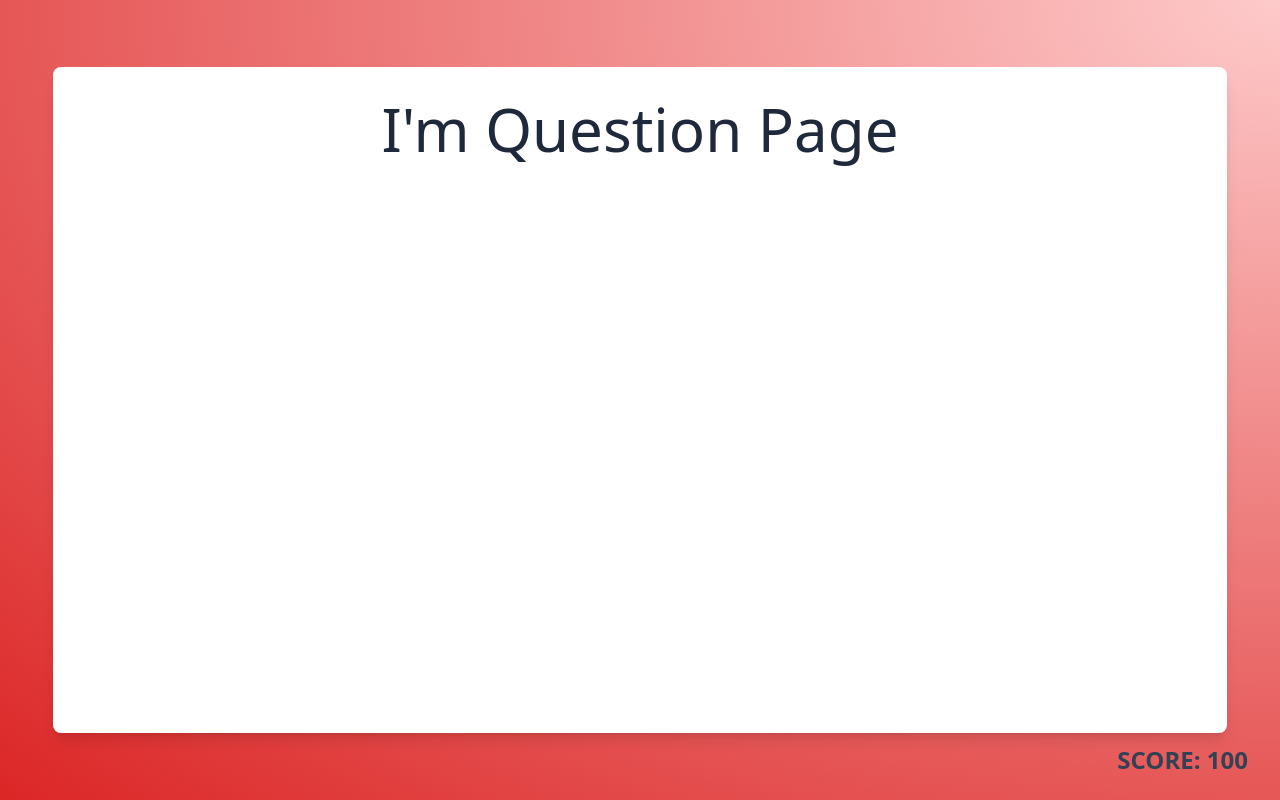
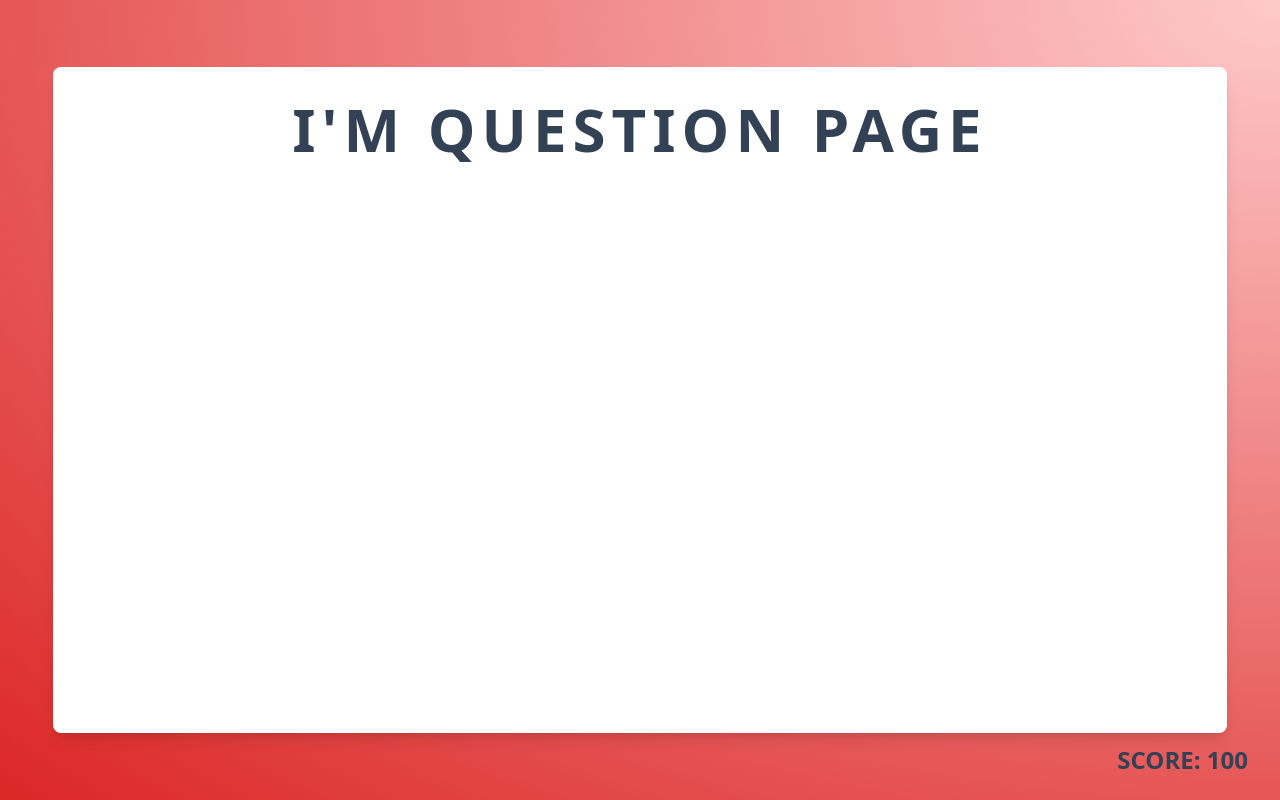
Before and after one commit to jgarc5394/trivia-app, a Vue app: page /question/category/1 in a window 1280 px wide. Built offline with nearby package versions, Linux system fonts and the light colour scheme.

Commit message:
added base title

```diff
--- /dev/null
+++ b/src/components/BaseTitle.vue
@@ -0,0 +1,23 @@
+<template>
+    <div class="brand">
+    <slot name="logo" />
+    <h1 class="title">
+    <slot />
+    </h1>
+    <slot name="logo" />
+  </div>
+</template>
+
+<style lang="postcss" scoped>
+.brand {
+  @apply flex items-center justify-center gap-4;
+
+  & :slotted(img) {
+    @apply h-16 w-14;
+  }
+
+  & .title {
+    @apply text-6xl font-bold uppercase tracking-widest text-slate-700;
+  }
+}
+</style>
--- a/src/views/HomePage.vue
+++ b/src/views/HomePage.vue
@@ -1,6 +1,7 @@
 <script setup>
   import { onMounted, ref } from 'vue'
   import useAPI from '@/composables/useAPI'
+  import BaseTitle from '@/components/BaseTitle.vue'
 
   const api = useAPI()
   const categories = ref([])
@@ -12,11 +13,12 @@
 </script>
 
 <template>
-  <div class="brand">
-    <img class="logo" src="logo.svg" alt="logo" />
-    <h1 class="title">Trivia App</h1>
-    <img class="logo" src="logo.svg" alt="logo" />
-  </div>
+  <BaseTitle>
+    <template #logo>
+      <img src="logo.svg" alt="logo" />
+    </template>
+    Trivia App
+  </BaseTitle>
   <div class="categories">
     <RouterLink v-for="category in categories" :key="category.id" :to="`/question/category/${category.id}`" class="category">
       {{ category.name }}
@@ -25,18 +27,6 @@
 </template>
 
 <style lang="postcss" scoped>
-.brand {
-  @apply flex items-center justify-center gap-4;
-
-  & .logo {
-    @apply h-16 w-14;
-  }
-
-  & .title {
-    @apply text-6xl font-bold uppercase tracking-widest text-slate-700;
-  }
-}
-
 .categories {
   @apply grid flex-grow grid-cols-4 gap-12
   ;
--- a/src/views/QuestionPage.vue
+++ b/src/views/QuestionPage.vue
@@ -1,3 +1,7 @@
+<script setup>
+  import BaseTitle from '@/components/BaseTitle.vue'
+</script>
+
 <template>
-  <h1 class="text-6xl font-thin text-slate-800">I'm Question Page</h1>
+  <BaseTitle>I'm Question Page </BaseTitle>
 </template>
```
